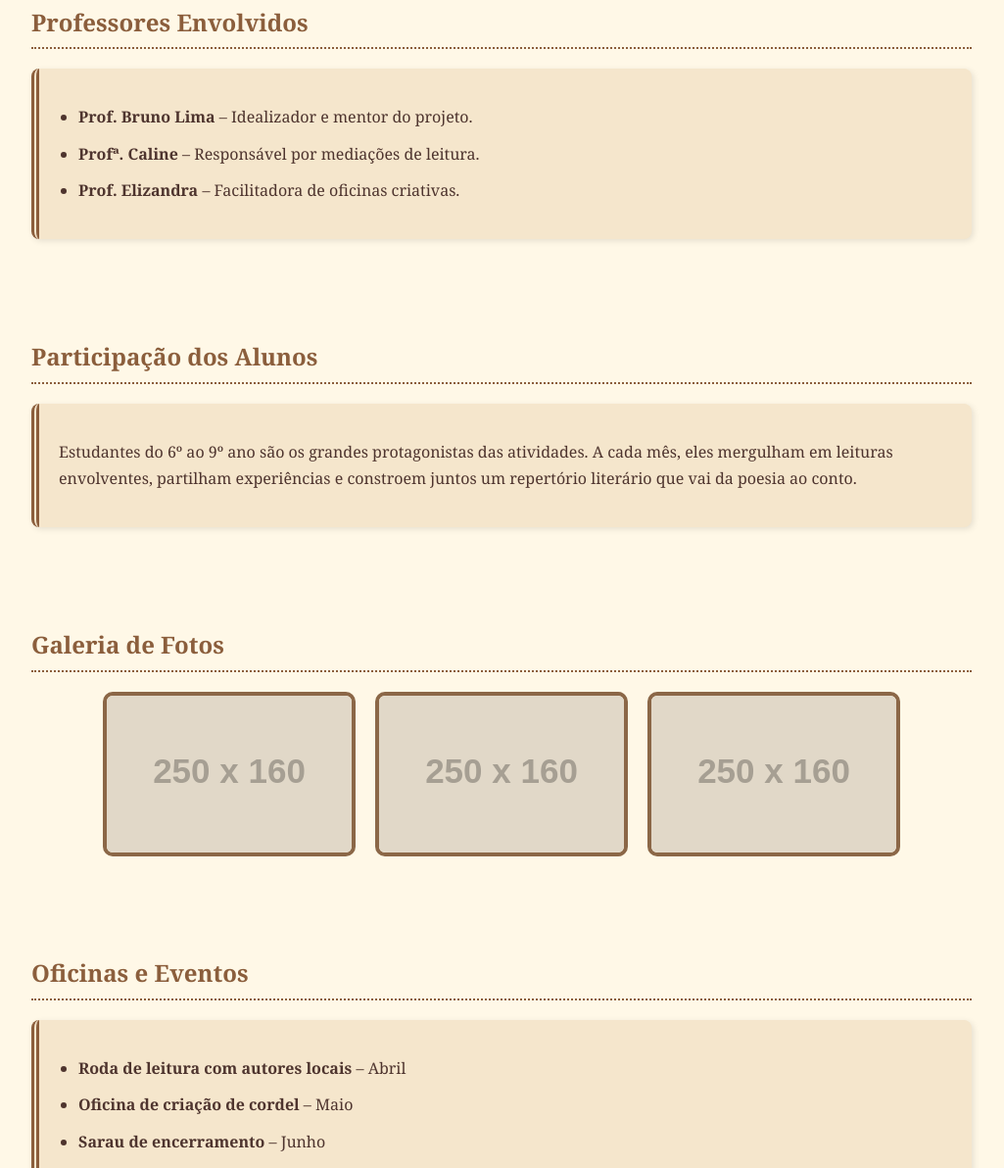
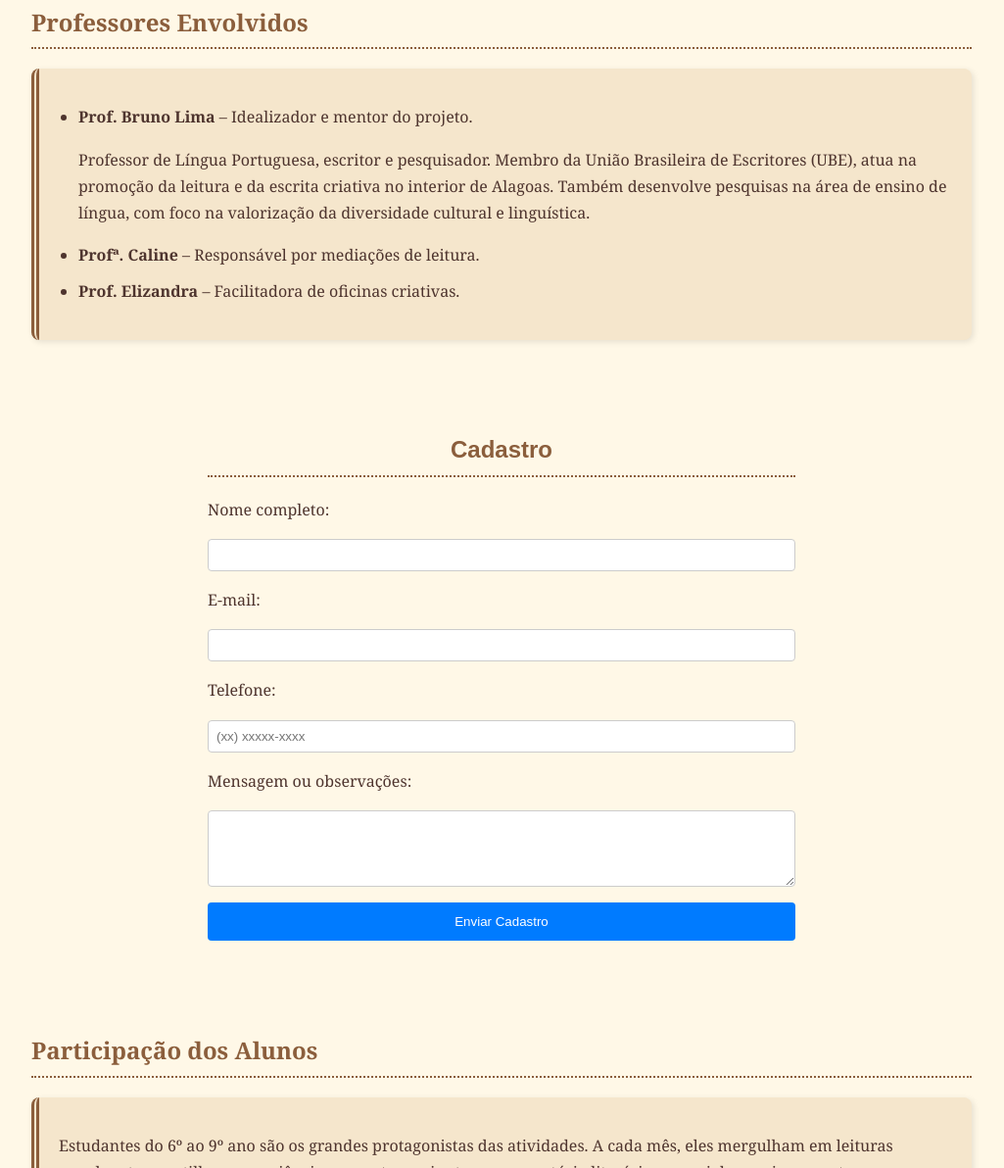
Before and after one commit to brvnoc/CORONEL-clube-da-leitura, a plain HTML site: page index.html in a window 1280 px wide. Shown: the part 666-1858 px from the top of the page at 98% size, without its empty margins (128-1153 px from the left). Drawn offline with Linux system fonts and the light colour scheme; placeholder pictures from the web are drawn by us.

Commit message:
Update index.html

```diff
--- a/index.html
+++ b/index.html
@@ -136,11 +136,37 @@
       <h2 tabindex="0">Professores Envolvidos</h2>
       <div class="card">
         <ul>
-          <li><strong>Prof. Bruno Lima</strong> – Idealizador e mentor do projeto.</li>
+          <li>
+            <strong>Prof. Bruno Lima</strong> – Idealizador e mentor do projeto.
+            <p>Professor de Língua Portuguesa, escritor e pesquisador. Membro da União Brasileira de Escritores (UBE), atua na promoção da leitura e da escrita criativa no interior de Alagoas. Também desenvolve pesquisas na área de ensino de língua, com foco na valorização da diversidade cultural e linguística.</p>
+          </li>
           <li><strong>Profª. Caline</strong> – Responsável por mediações de leitura.</li>
           <li><strong>Prof. Elizandra</strong> – Facilitadora de oficinas criativas.</li>
         </ul>
       </div>
+    </section>
+
+    <section id="cadastro" style="max-width: 600px; margin: 0 auto; padding: 2rem;">
+      <h2 style="text-align: center; font-family: Arial, sans-serif;">Cadastro</h2>
+      <form action="/enviar-cadastro" method="POST" style="display: flex; flex-direction: column; gap: 1rem;">
+
+        <label for="nome">Nome completo:</label>
+        <input type="text" id="nome" name="nome" required style="padding: 0.5rem; border: 1px solid #ccc; border-radius: 4px;">
+
+        <label for="email">E-mail:</label>
+        <input type="email" id="email" name="email" required style="padding: 0.5rem; border: 1px solid #ccc; border-radius: 4px;">
+
+        <label for="telefone">Telefone:</label>
+        <input type="tel" id="telefone" name="telefone" placeholder="(xx) xxxxx-xxxx" style="padding: 0.5rem; border: 1px solid #ccc; border-radius: 4px;">
+
+        <label for="mensagem">Mensagem ou observações:</label>
+        <textarea id="mensagem" name="mensagem" rows="4" style="padding: 0.5rem; border: 1px solid #ccc; border-radius: 4px;"></textarea>
+
+        <button type="submit" style="padding: 0.75rem; background-color: #007bff; color: white; border: none; border-radius: 4px; cursor: pointer;">
+          Enviar Cadastro
+        </button>
+
+      </form>
     </section>
 
     <section id="alunos">
```
